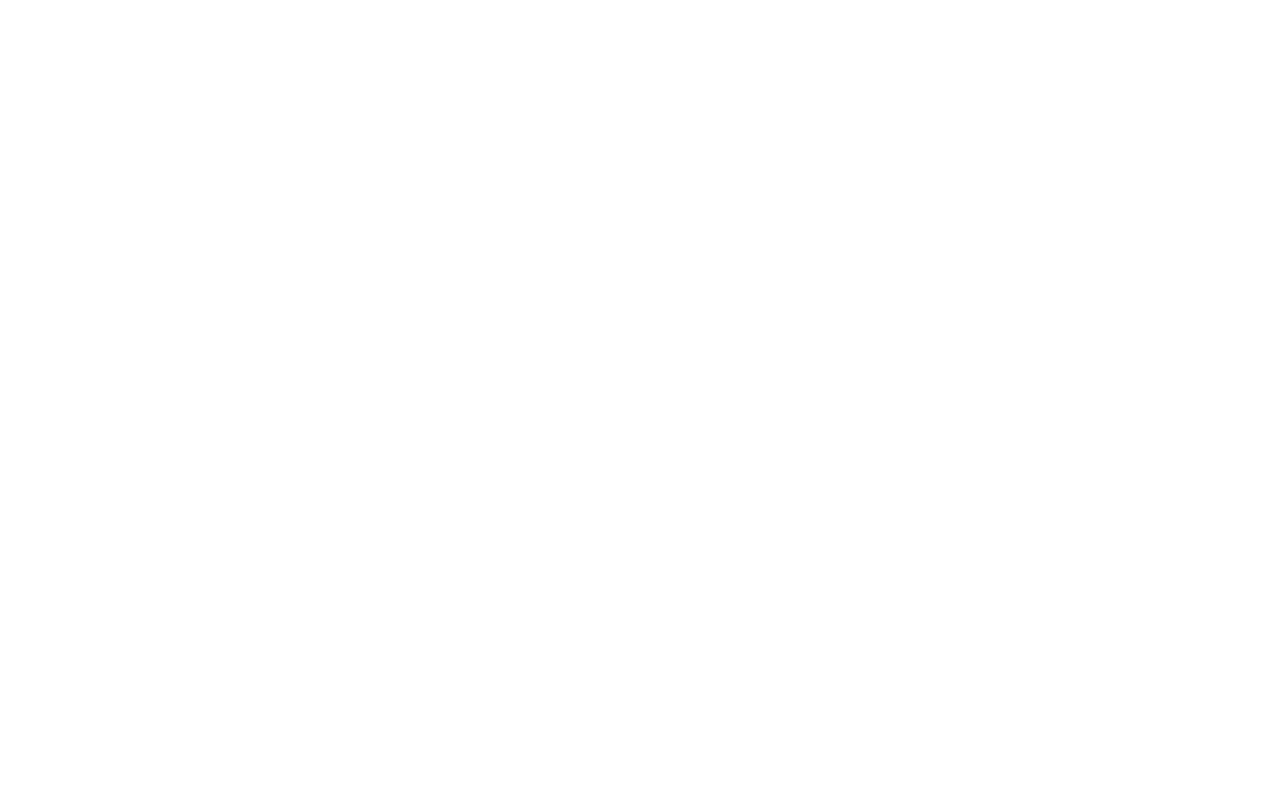
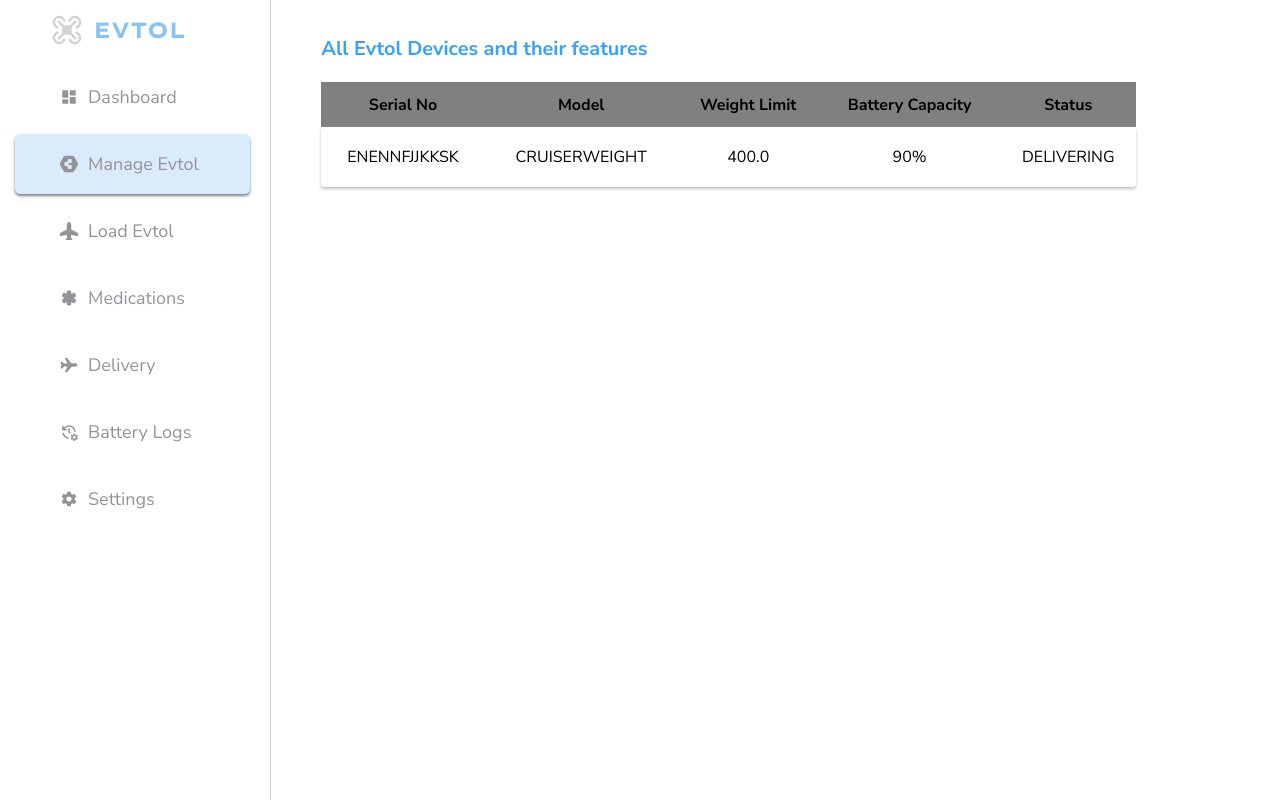
Before and after one commit to Korede647/Evtol-frontend, a React (Vite) app: page /manageEvtol in a window 1280 px wide. Before the commit this address had no page. Built offline with nearby package versions, Linux system fonts and the light colour scheme; a web font is replaced by a local one.

Commit message:
manage evtol

```diff
--- a/src/App.jsx
+++ b/src/App.jsx
@@ -2,13 +2,15 @@
 import { BrowserRouter as Router, Routes, Route } from 'react-router-dom'
 import './App.css'
 import SideBar from './components/sidebar/SideBar'
+import MngEvtol from './pages/manageEvtol/MngEvtol'
 
 function App() {
   return (
     <>
     <Router>
       <Routes>
-         <Route path= "/" element = {<SideBar/>} />
+        <Route path='/' element = {<SideBar/>}/>
+         <Route path= "/manageEvtol" element = {<MngEvtol/>} />
       </Routes>
     </Router>
 
--- a/src/components/sidebar/sidebar.css
+++ b/src/components/sidebar/sidebar.css
@@ -9,7 +9,7 @@
     font-family: "Nunito Sans", serif;
     display: flex;
     flex-direction: column;
-    /* gap: 10px; */
+    gap: 7px;
 }
 .head{
     width: 85%;
--- /dev/null
+++ b/src/pages/manageEvtol/MngEvtol.jsx
@@ -0,0 +1,36 @@
+import React from 'react'
+import "./mngEvtol.css"
+import SideBar from '../../components/sidebar/SideBar'
+
+const MngEvtol = () => {
+  return (
+    <div className='mngMain'>
+      <SideBar/>
+      <div className="mng">
+         <div className="text">
+            <h3>All Evtol Devices and their features</h3>
+         </div>
+      <table className='tab'>
+       <tr className='thead'>
+        <th>Serial No</th>
+        <th>Model</th>
+        <th>Weight Limit</th>
+        <th>Battery Capacity</th>
+        <th>Status</th>
+       </tr>
+
+        <tr className='evtol'>
+            <td>ENENNFJJKKSK</td>
+            <td>CRUISERWEIGHT</td>
+            <td>400.0</td>
+            <td>90%</td>
+            <td> DELIVERING</td>
+            </tr>
+      </table>
+
+      </div>
+    </div>
+  )
+}
+
+export default MngEvtol
--- /dev/null
+++ b/src/pages/manageEvtol/mngEvtol.css
@@ -0,0 +1,67 @@
+.mngMain{
+    width: 100%;
+    height: 100%;
+    display: flex;
+    gap: 20px;
+}
+
+.mng{
+    width: 80%;
+    height: 100vh;
+    padding-left: 30px;
+    padding-top: 35px;
+    font-family: "Nunito Sans", serif;
+    overflow-y: scroll;
+}
+.mng::-webkit-scrollbar{
+    width: 10px;
+}
+.mng::-webkit-scrollbar-track {
+    background-color: #f1f1f1;
+    box-shadow: inset 0 0 5px rgb(105, 105, 105);
+    border-radius: 3px;
+  }
+.mng::-webkit-scrollbar-thumb {
+    background-color: #888;
+    border-radius: 3px;
+  }
+.mng::-webkit-scrollbar-thumb:hover {
+    background-color: #555;
+  }
+
+.text{
+    color:rgb(54, 161, 255);
+    margin-bottom: 20px;
+    font-size: 17px;
+}
+
+.tab{
+    width: 85%;
+    height: max-content;
+    border: 0px;
+    border-radius: 3px;
+    border-collapse: collapse;
+}
+
+.thead{
+    width: 100%;
+    height: 45px;
+    background-color: gray;
+    border: 0px;
+    border-radius: 3px;
+
+}
+.thead> th{
+    border: 0px;
+}
+
+.evtol> td{
+    text-align: center;
+}
+
+.evtol{
+    width: 85%;
+    height: 60px;
+    border-radius: 3px;
+    box-shadow: 0px 2px 3px 0px rgba(128, 128, 128, 0.486);
+}
```
